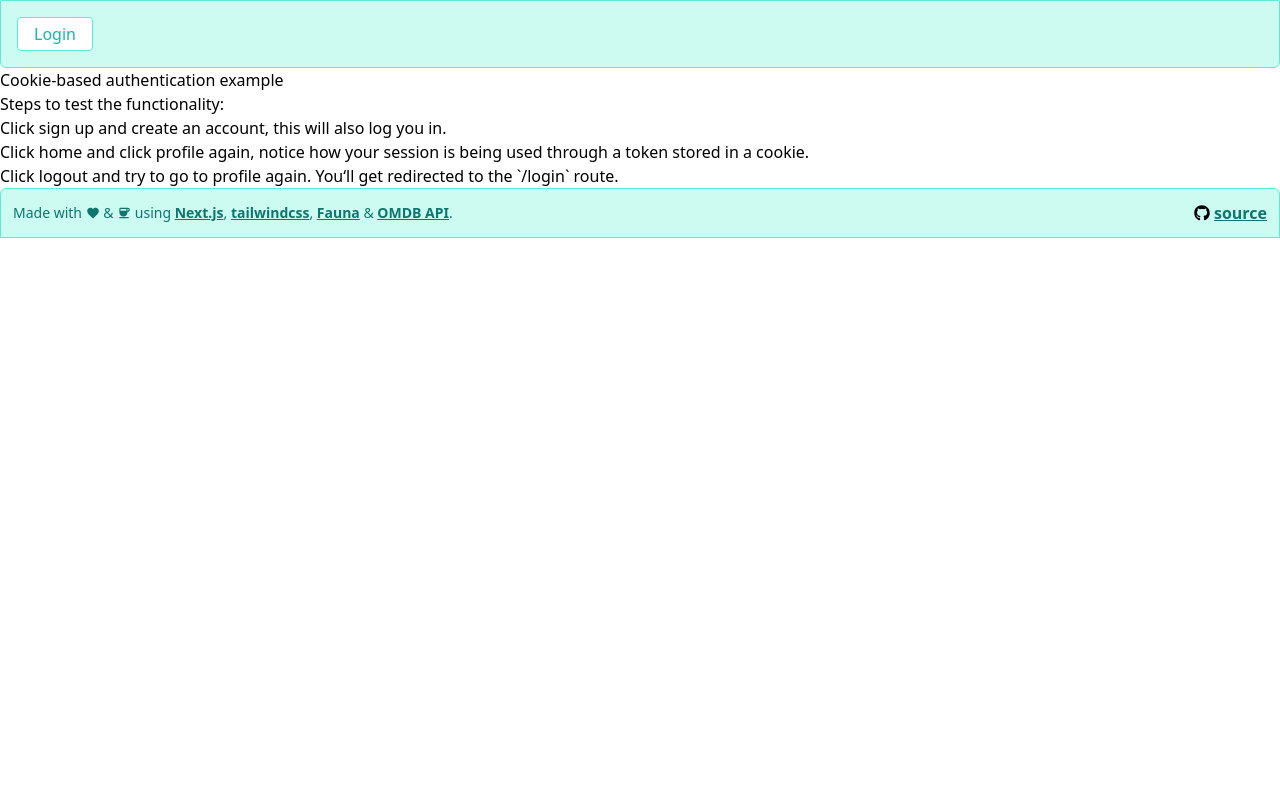
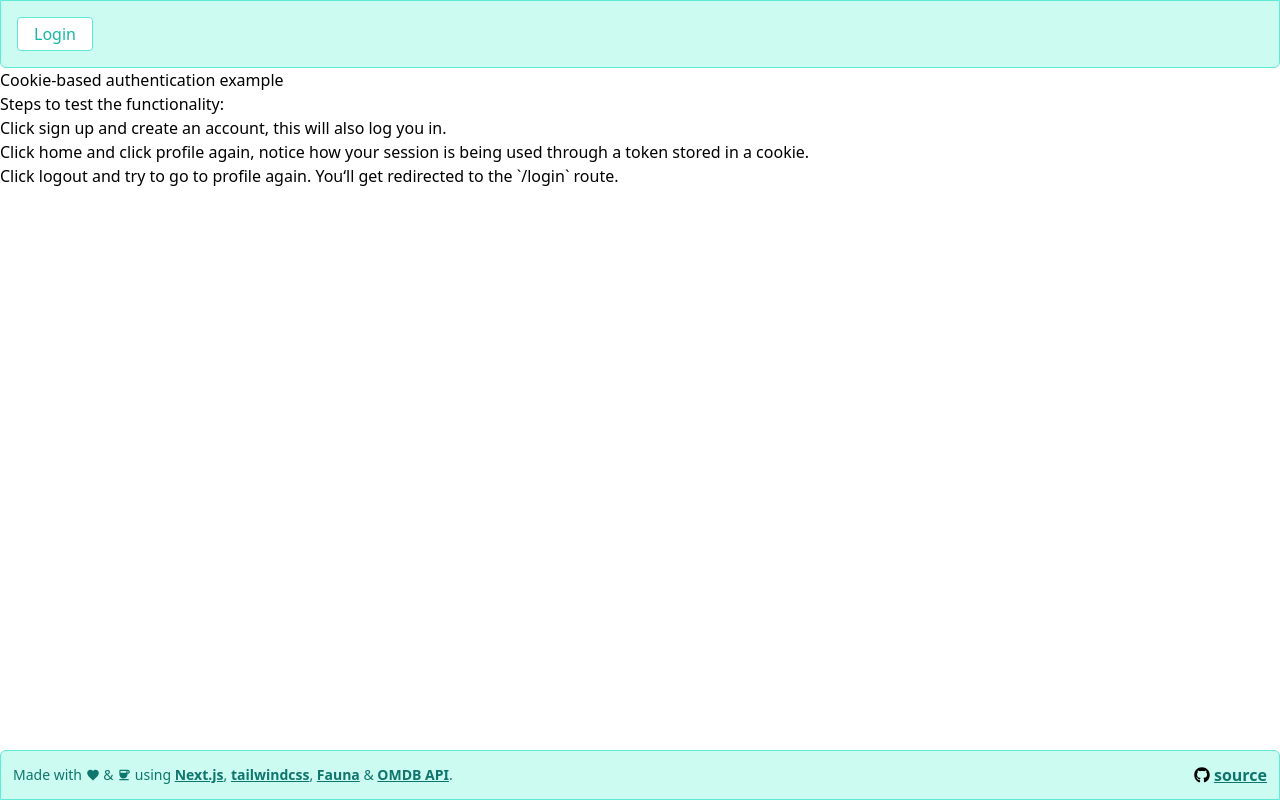
Before and after one commit to ollanket/movielist, a Next.js app: page / in a window 1280 px wide. Built offline with nearby package versions, Linux system fonts and the light colour scheme.

Commit message:
Add Layout

```diff
--- a/components/Layout.tsx
+++ b/components/Layout.tsx
@@ -9,9 +9,11 @@ const Layout = ({ children }: { children: React.ReactNode }) => {
       <Head>
         <title>Movie List</title>
       </Head>
-      <Navbar />
-      <main>{children}</main>
-      <Footer />
+      <div className="flex flex-col h-screen">
+        <Navbar />
+        <main className="flex-grow">{children}</main>
+        <Footer />
+      </div>
     </>
   );
 };
```
